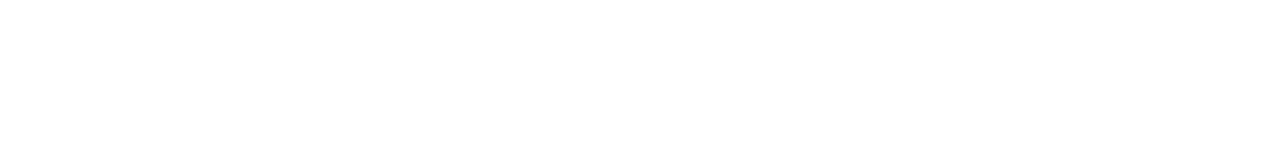
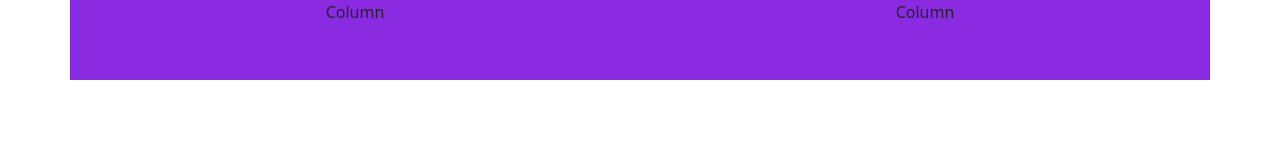
Before and after one commit to michelecanini/html-css-bootstrap-freelancer, a plain HTML site: page index.html in a window 1280 px wide. Drawn offline with nearby package versions, Linux system fonts and the light colour scheme.

Commit message:
inserted bootstrap settings and tested grid

```diff
--- a/css/style.css
+++ b/css/style.css
@@ -1,8 +1,16 @@
 /*
-GENERAL SETTING - DESKTOP FIRST
+GENERAL SETTING - MOBILE FIRST
 */
 *{
     margin: 0;
     padding: 0;
     box-sizing: border-box;
 }
+
+/*
+HEADER - BOOTSTRAP
+*/
+.container{
+    background-color: blueviolet;
+    height: 80px;
+}
--- a/index.html
+++ b/index.html
@@ -5,6 +5,8 @@
         <meta http-equiv="X-UA-Compatible" content="IE=edge">
         <!--responsive-->
         <meta name="viewport" content="width=device-width, initial-scale=1.0">
+        <!--bootstrap-->
+        <link href="https://cdn.jsdelivr.net/npm/bootstrap@5.0.2/dist/css/bootstrap.min.css" rel="stylesheet" integrity="sha384-EVSTQN3/azprG1Anm3QDgpJLIm9Nao0Yz1ztcQTwFspd3yD65VohhpuuCOmLASjC" crossorigin="anonymous">
         <!--css-->
         <link rel="stylesheet" href="./css/style.css">
         <title>Bootstrap Freelance</title>
@@ -13,7 +15,18 @@
         <!--
         START HEADER
         -->
-        <header></header>
+        <header>
+            <div class="container text-center">
+                <div class="row">
+                  <div class="col">
+                    Column
+                  </div>
+                  <div class="col">
+                    Column
+                  </div>
+                </div>
+              </div>
+        </header>
         <!--
         END HEADER
         -->
```
